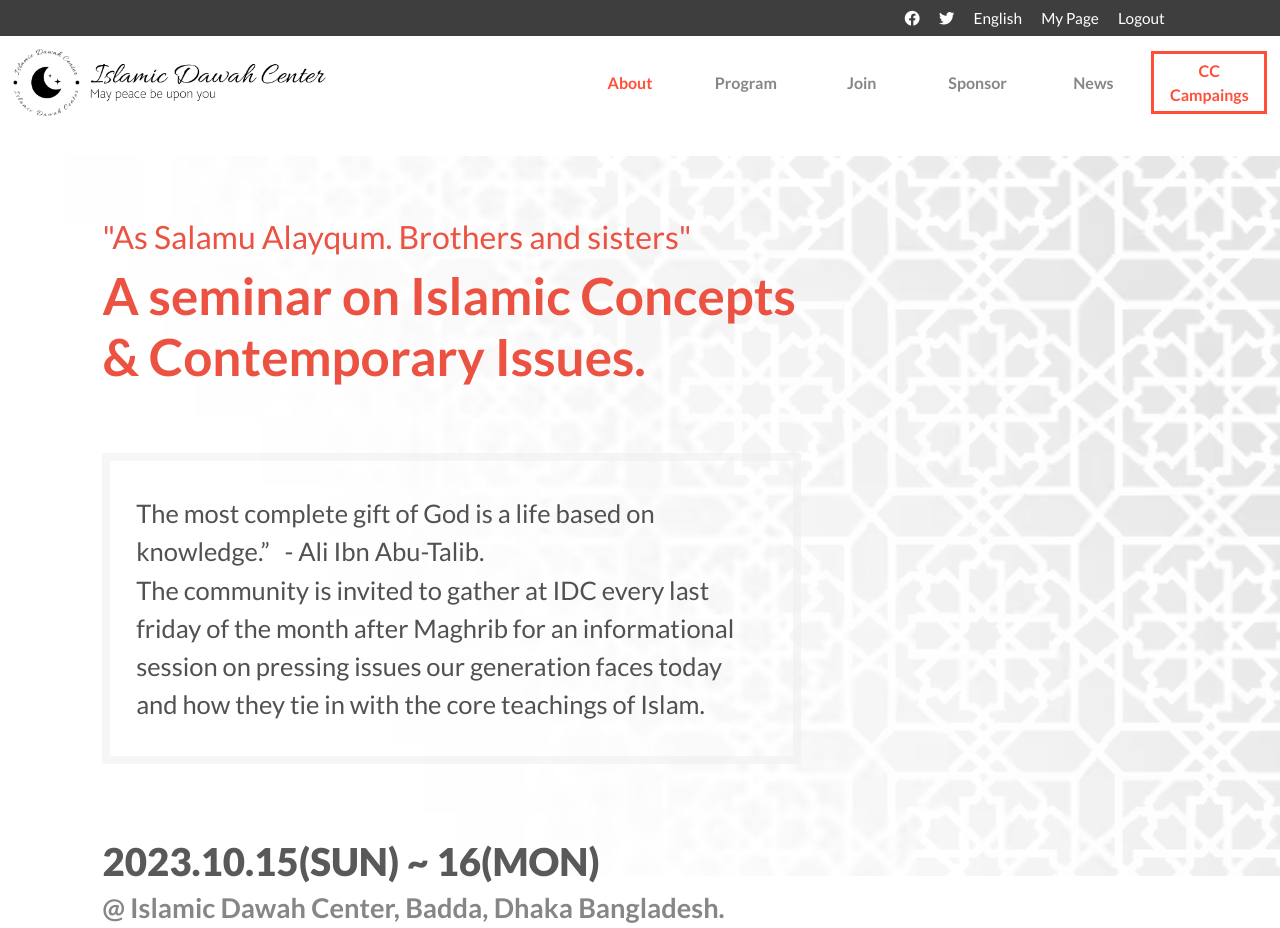
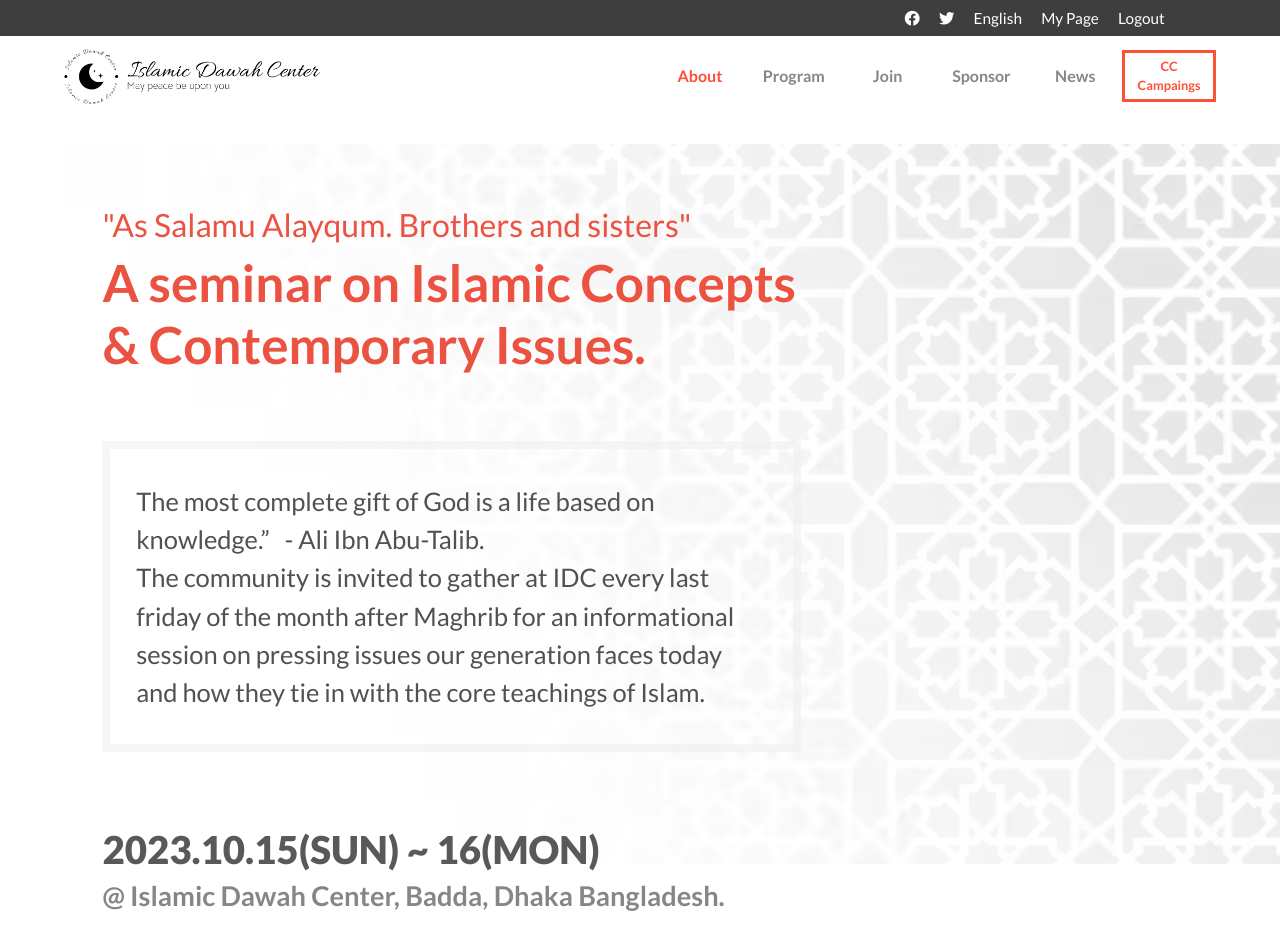
Before and after one commit to Zafron047/Dawah_center, a website: page index.html in a window 1280 px wide. Shown: the top 928 px of the page. Drawn offline with nearby package versions, Linux system fonts and the light colour scheme.

Commit message:
Add space around to navbar

```diff
--- a/style.css
+++ b/style.css
@@ -333,7 +333,7 @@ html {
 
   /* Rights Starts */
   .rigts {
-    display: flex;
+    display: none;
     justify-content: space-between;
     border-top: 1px solid #3b3e4544;
   }
@@ -403,13 +403,13 @@ html {
   /* navbar starts */
   .navigation {
     display: flex;
-    justify-content: space-between;
+    justify-content: space-around;
     align-items: center;
-    padding: 1% 1% 0;
+    padding: 1% 0 0 0;
   }
 
   .logo-wrapper {
-    width: 25%;
+    width: 20%;
   }
 
   .navbar-ul {
@@ -417,7 +417,7 @@ html {
     justify-content: end;
     align-items: center;
     margin: 0;
-    width: 75%;
+    width: 60%;
   }
 
   .navbar-li {
@@ -444,7 +444,7 @@ html {
     color: #ff4f38;
     padding: 4%;
     box-sizing: border-box;
-    font-size: 1.25vw;
+    font-size: 1vw;
   }
 
   .logo {
```
